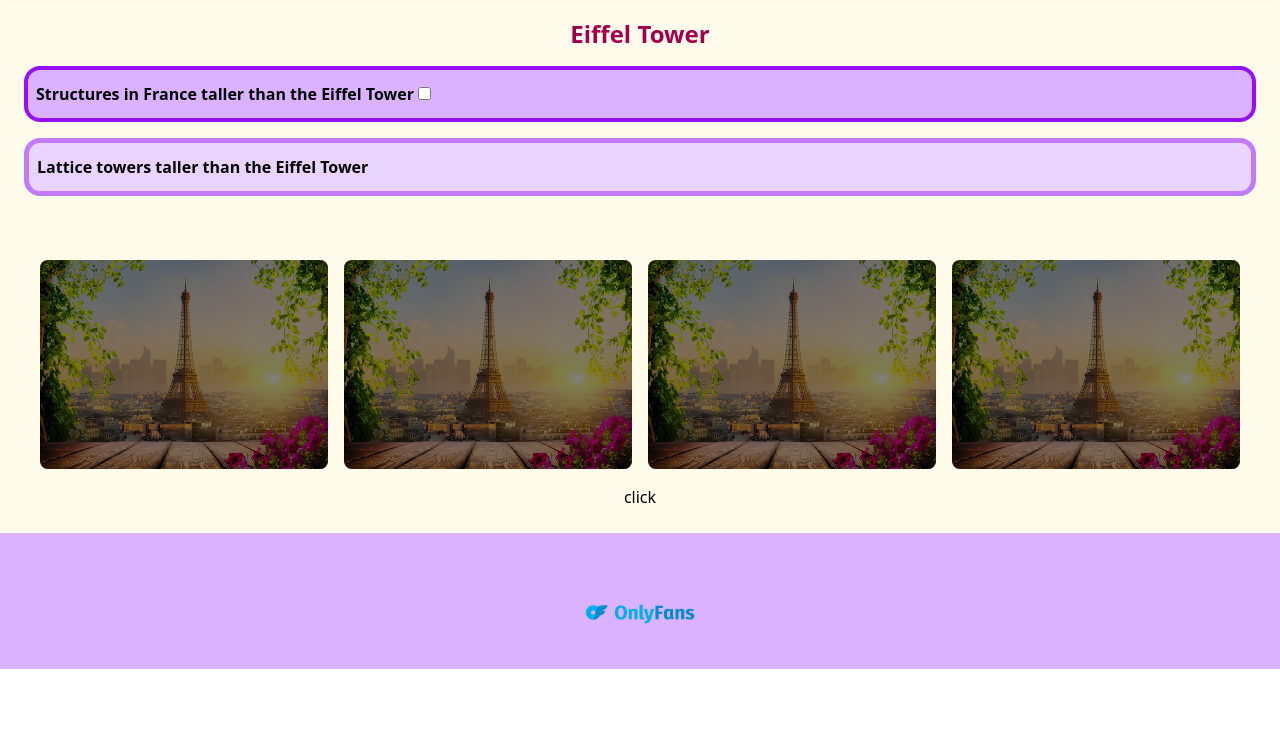
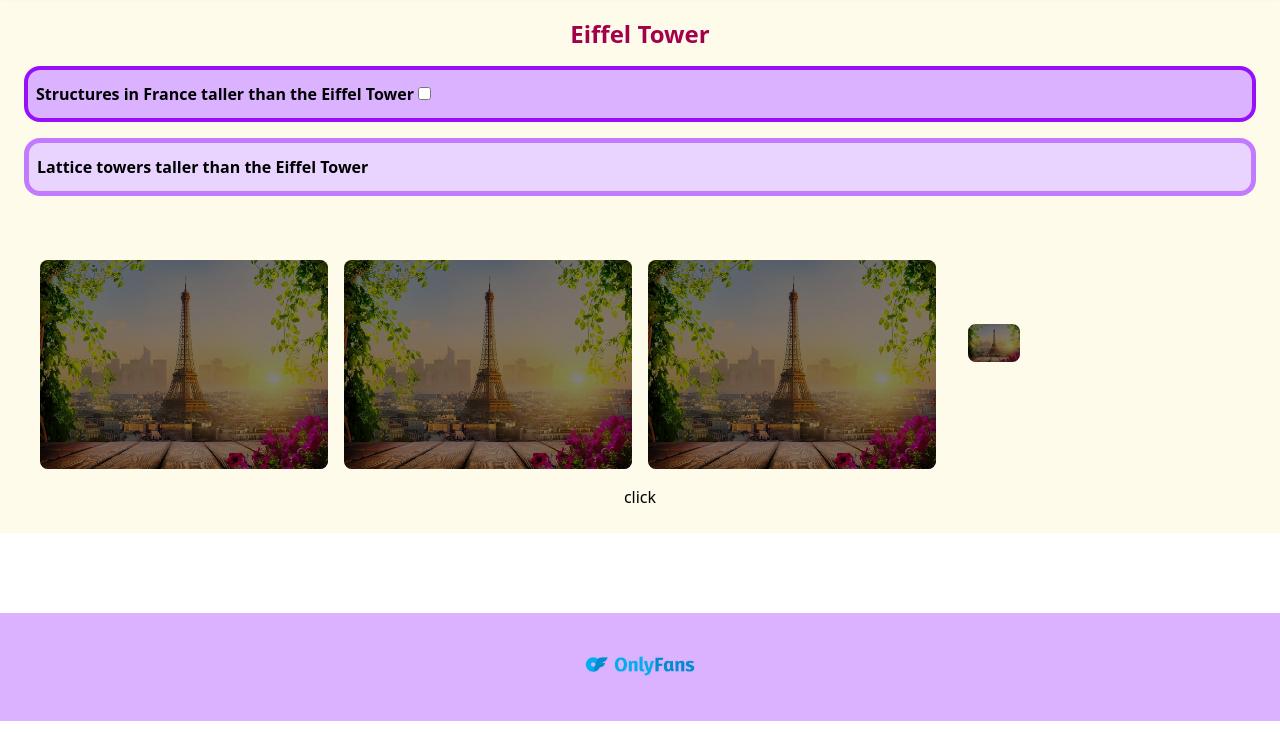
Before and after one commit to mobina-pour7/tw-1, a website: page src/index.html in a window 1280 px wide. Shown: the part 68-800 px from the top of the page. Drawn offline with nearby package versions, Linux system fonts and the light colour scheme.

Commit message:
pic & footer

```diff
--- a/src/index.html
+++ b/src/index.html
@@ -128,17 +128,32 @@
             </p>
           </div>
         </div>
-        <!-- تصویر 4 -->
-        <a  id="pic" href="#pic" class="relative overflow-hidden rounded-lg">
-          <img
-            src="/assests/images/a-beautiful-picture-of-the-eiffel-tower-in-paris-the-capital-of-france-with-a-wonderful-background-in-wonderful-natural-colors-photo.jpg"
-            alt="تصویر ۳" class="w-full h-full object-cover" />
-          <div class="absolute inset-0 group bg-black opacity-50 hover:opacity-10 transition duration-300">
-            <p
-              class="text-white text-center opacity-0 group-hover:opacity-100 group-hover:text-pink-400 mt-4    duration-300">
-              توضیحات تصویر ۳
-            </p>
+
+        <section class="p-4 mt-12">
+          <div class="grid grid-cols-1 sm:grid-cols-2 md:grid-cols-3 lg:grid-cols-4 gap-4">
+
+
+            <!-- تصویر ۳ -->
+            <a id="pigGallery" href="#picBox" class="relative overflow-hidden rounded-lg">
+              <img src="/assests/images/a-beautiful-picture-of-the-eiffel-tower-in-paris-the-capital-of-france-with-a-wonderful-background-in-wonderful-natural-colors-photo.jpg" alt="تصویر ۳" class="w-full h-full object-cover" />
+              <div class="absolute inset-0 group bg-black opacity-50 hover:opacity-10 transition duration-300">
+                <p class="text-white text-center opacity-0 group-hover:opacity-100 group-hover:text-amber-300 mt-4    duration-300">
+                  توضیحات تصویر ۳
+                </p>
+              </div>
+            </a>
+
           </div>
+        </section>
+
+        <div id="picBox" class="absolute  transition-all duration-700 bg-opacity-50  opacity-0 invisible  target:visible flex target:opacity-100 flex-col justify-center items-center w-full md:w-[40%] py-16 bg-pink-100 bottom-30 left-0 right-0 m-auto rounded-2xl">
+          <img src="/assests/images/a-beautiful-picture-of-the-eiffel-tower-in-paris-the-capital-of-france-with-a-wonderful-background-in-wonderful-natural-colors-photo.jpg" alt="">
+
+
+          <a href="#pigGallery" class="bg-purple-500 rounded-full  p-1 text-2xl border-pink-400  border-4">✨</a>
+
+        </div>
+
         </a>
       </div>
     </section>
@@ -146,11 +161,11 @@
     <a href="text">click</a>
     <a id="text" href="#" class="hidden target:block">cc</a>
   </main>
-  <footer class="bg-purple-300 text-blue-900 p-6 text-center">
-    <div class="container mx-auto px-6">
+  <footer class= "bg-purple-300 relative top-20 text-blue-900 p-6 text-center">
+    <div class=" container mx-auto px-2 ">
       <div class="flex justify-center items-center py-4">
-    <div class="w-30 h-14 hover:scale-110 transition-transform duration-300 ">
-      <img src="/assests/images/OnlyFans.png" alt="">
+    <div class="w-30 h-7 hover:scale-110 transition-transform duration-300 ">
+      <img class="relative bottom-7" src="/assests/images/OnlyFans.png" alt="">
     </div>
   </footer>
 </body>
```
